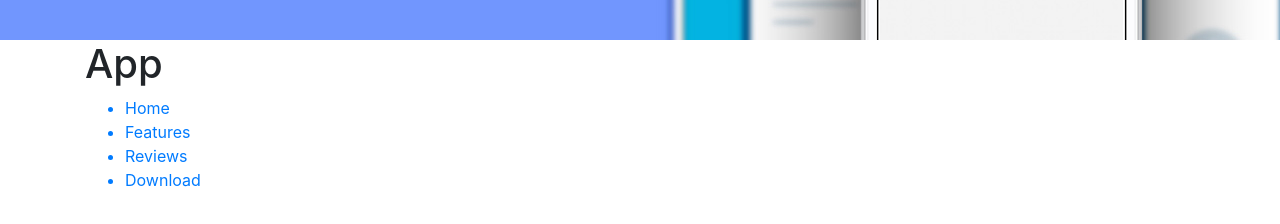
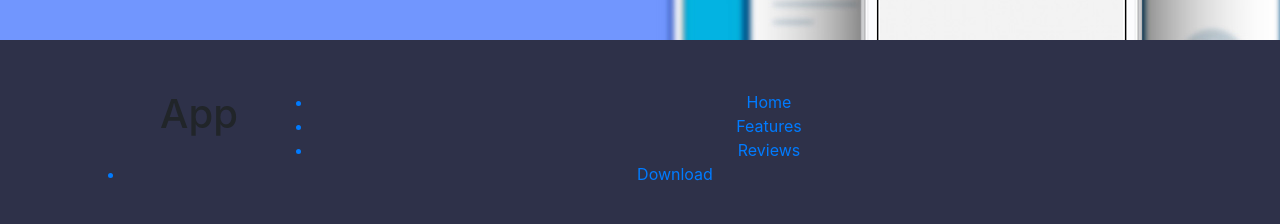
Before and after one commit to bagcampus/Template-For-Download-App-Section-In-Footer, a website: page index.html in a window 1280 px wide. Shown: the part 652-876 px from the top of the page. Drawn offline with nearby package versions, Linux system fonts and the light colour scheme.

Commit message:
Update styles.css

```diff
--- a/assets/styles/styles.css
+++ b/assets/styles/styles.css
@@ -23,3 +23,38 @@
 .icon-bottom-outer .icon-bottom-inner .col-sm-6 img {
   margin-top: 25px;
 }
+
+.footer-outer {
+  width: 100%;
+  padding: 50px;
+  height: 210px;
+  background: #2e3149;
+  overflow: hidden;
+}
+.footer-outer .footer-inner {
+  width: 100%;
+  height: inherit;
+}
+.footer-outer .social-icons-footer i {
+  margin: 15px;
+  font-size: 20px;
+}
+.footer-outer .social-icons-footer a:hover i {
+  opacity: .6;
+  -webkit-transition: all .2s ease;
+  -moz-transition: all .2s ease;
+  -o-transition: all .2s ease;
+  -ms-transition: all .2s ease;
+  transition: all .2s ease;
+}
+.footer-outer .footer-three-grid {
+  width: 1140px;
+  margin: 0 auto;
+  height: 50px;
+  text-align: center;
+}
+.footer-outer .column-1-3 {
+  width: 20%;
+  float: left;
+  height: 50px;
+}
```
